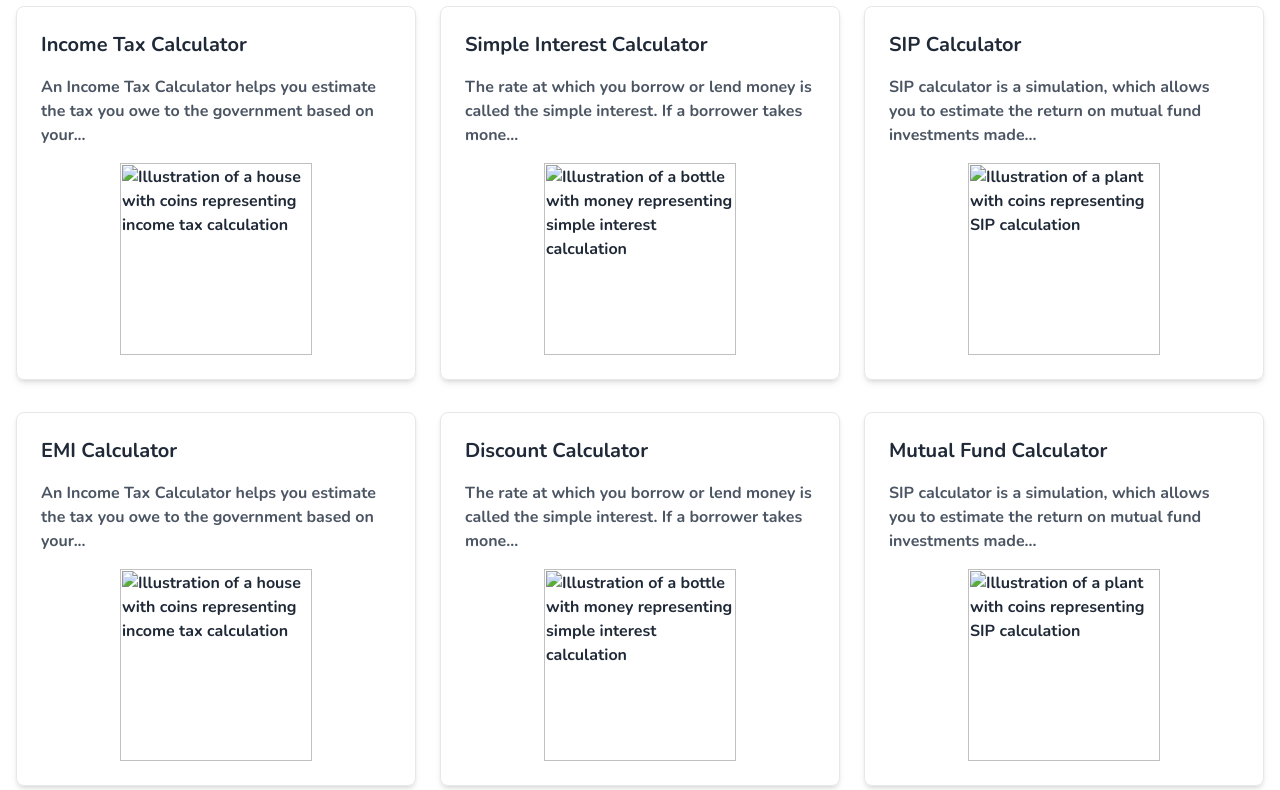
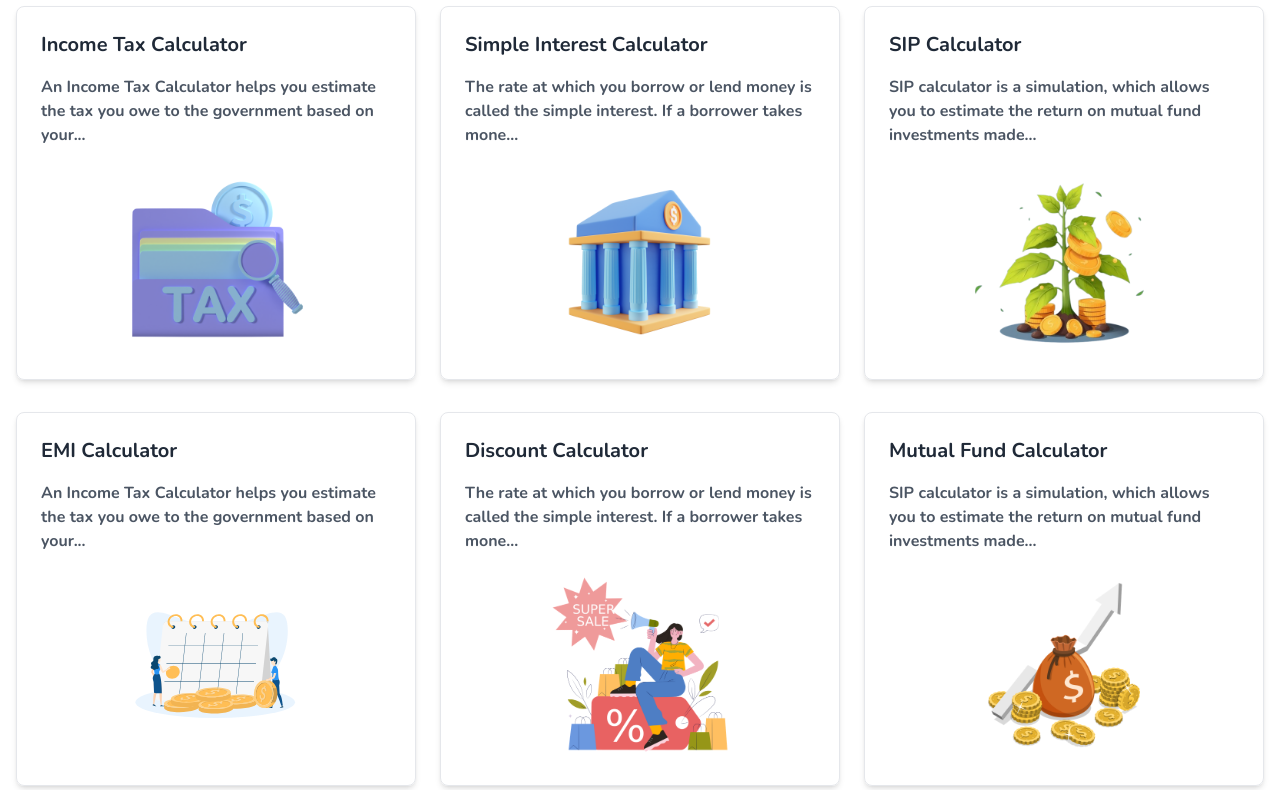
Before and after one commit to Anudeep-10878/Mortgage-Calculator, a plain HTML site: page Calculator.html in a window 1280 px wide. Shown: the part 162-952 px from the top of the page. Drawn offline with nearby package versions, Linux system fonts and the light colour scheme.

Commit message:
Update Calculator.html

```diff
--- a/Calculator.html
+++ b/Calculator.html
@@ -43,7 +43,7 @@
      <p class="text-gray-600 mb-4">
       An Income Tax Calculator helps you estimate the tax you owe to the government based on your...
      </p>
-     <img alt="Illustration of a house with coins representing income tax calculation" class="w-48 h-48 mx-auto" height="200" src="Images/tax-folder.png" width="200"/>
+     <img alt="Illustration of a house with coins representing income tax calculation" class="w-48 h-48 mx-auto" height="200" src="tax-folder.png" width="200"/>
     </a>
     <a class="border rounded-lg p-6 shadow-md block hover:shadow-lg transition-shadow duration-300" href="Simple-Intrest-calc.html">
      <h2 class="text-xl font-bold mb-4">
@@ -52,7 +52,7 @@
      <p class="text-gray-600 mb-4">
       The rate at which you borrow or lend money is called the simple interest. If a borrower takes mone...
      </p>
-     <img alt="Illustration of a bottle with money representing simple interest calculation" class="w-48 h-48 mx-auto" height="200" src="Images/bank.png" width="200"/>
+     <img alt="Illustration of a bottle with money representing simple interest calculation" class="w-48 h-48 mx-auto" height="200" src="bank.png" width="200"/>
     </a>
     <a class="border rounded-lg p-6 shadow-md block hover:shadow-lg transition-shadow duration-300" href="SIP-Calculator.html">
      <h2 class="text-xl font-bold mb-4">
@@ -61,7 +61,7 @@
      <p class="text-gray-600 mb-4">
       SIP calculator is a simulation, which allows you to estimate the return on mutual fund investments made...
      </p>
-     <img alt="Illustration of a plant with coins representing SIP calculation" class="w-48 h-48 mx-auto" height="200" src="Images/SIP.png" width="200"/>
+     <img alt="Illustration of a plant with coins representing SIP calculation" class="w-48 h-48 mx-auto" height="200" src="SIP.png" width="200"/>
     </a>
    </div>
    <div class="grid grid-cols-1 md:grid-cols-3 gap-6">
@@ -72,7 +72,7 @@
      <p class="text-gray-600 mb-4">
       An Income Tax Calculator helps you estimate the tax you owe to the government based on your...
      </p>
-     <img alt="Illustration of a house with coins representing income tax calculation" class="w-48 h-48 mx-auto" height="200" src="Images/salary-day.svg" width="200"/>
+     <img alt="Illustration of a house with coins representing income tax calculation" class="w-48 h-48 mx-auto" height="200" src="salary-day.svg" width="200"/>
     </a>
     <a class="border rounded-lg p-6 shadow-md block hover:shadow-lg transition-shadow duration-300" href="Discount-Calc.html">
      <h2 class="text-xl font-bold mb-4">
@@ -81,7 +81,7 @@
      <p class="text-gray-600 mb-4">
       The rate at which you borrow or lend money is called the simple interest. If a borrower takes mone...
      </p>
-     <img alt="Illustration of a bottle with money representing simple interest calculation" class="w-48 h-48 mx-auto" height="200" src="Images/Discount.png" width="200"/>
+     <img alt="Illustration of a bottle with money representing simple interest calculation" class="w-48 h-48 mx-auto" height="200" src="Discount.png" width="200"/>
     </a>
     <a class="border rounded-lg p-6 shadow-md block hover:shadow-lg transition-shadow duration-300" href="Mutual-Fund_calc.html">
      <h2 class="text-xl font-bold mb-4">
@@ -90,7 +90,7 @@
      <p class="text-gray-600 mb-4">
       SIP calculator is a simulation, which allows you to estimate the return on mutual fund investments made...
      </p>
-     <img alt="Illustration of a plant with coins representing SIP calculation" class="w-48 h-48 mx-auto" height="200" src="Images/financial-growth.png" width="200"/>
+     <img alt="Illustration of a plant with coins representing SIP calculation" class="w-48 h-48 mx-auto" height="200" src="financial-growth.png" width="200"/>
     </a>
    </div>
   </div>
```
